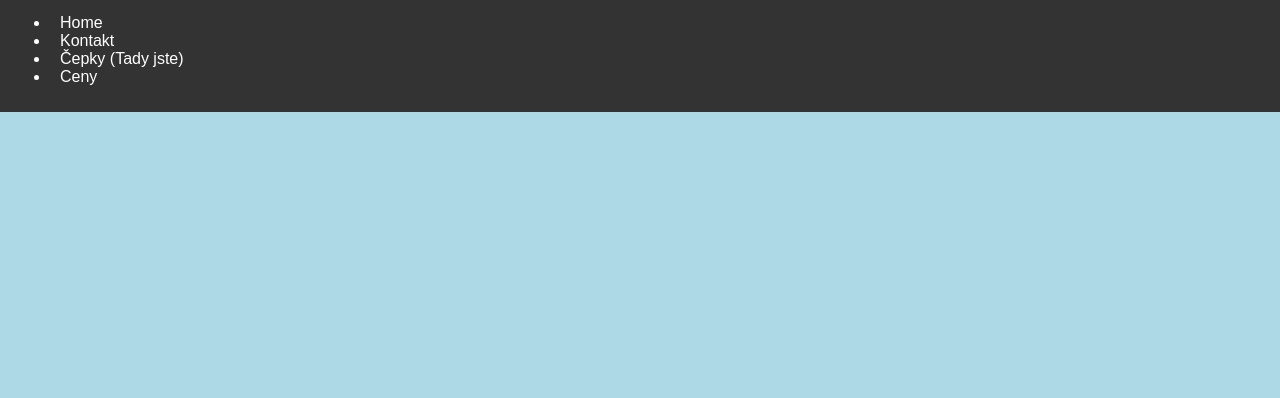
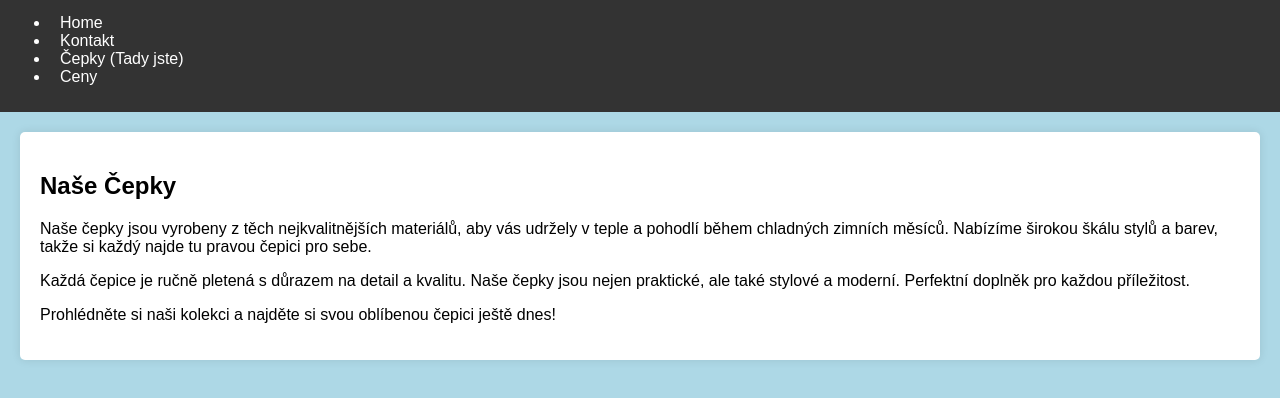
Before and after one commit to Sebik9000/E-shop-Gargosch, a plain HTML site: page cepky.html in a window 1280 px wide. Shown: the part 30-428 px from the top of the page. Drawn offline with Linux system fonts and the light colour scheme.

Commit message:
Cepky text

```diff
--- a/cepky.html
+++ b/cepky.html
@@ -30,6 +30,13 @@
         </div>
       </nav>
 
+    <section>
+        <h2>Naše Čepky</h2>
+        <p>Naše čepky jsou vyrobeny z těch nejkvalitnějších materiálů, aby vás udržely v teple a pohodlí během chladných zimních měsíců. Nabízíme širokou škálu stylů a barev, takže si každý najde tu pravou čepici pro sebe.</p>
+        <p>Každá čepice je ručně pletená s důrazem na detail a kvalitu. Naše čepky jsou nejen praktické, ale také stylové a moderní. Perfektní doplněk pro každou příležitost.</p>
+        <p>Prohlédněte si naši kolekci a najděte si svou oblíbenou čepici ještě dnes!</p>
+    </section>
+
     <script src="script.js"></script>
 </body>
 </html>
```
